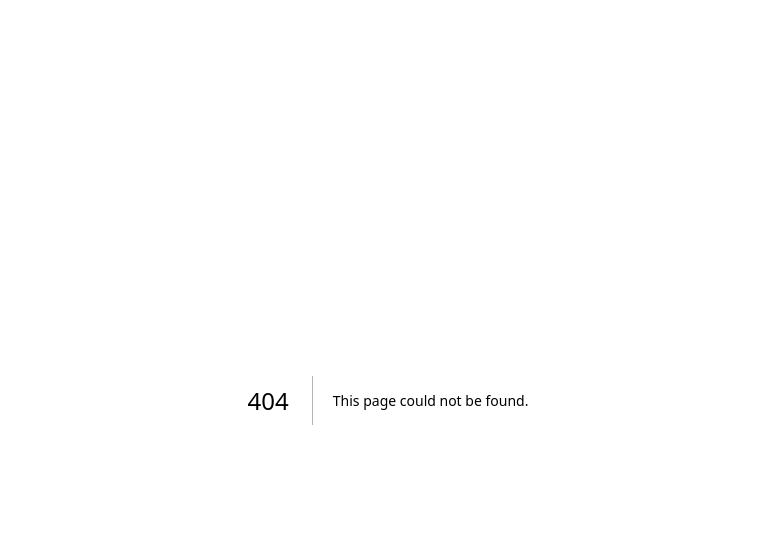
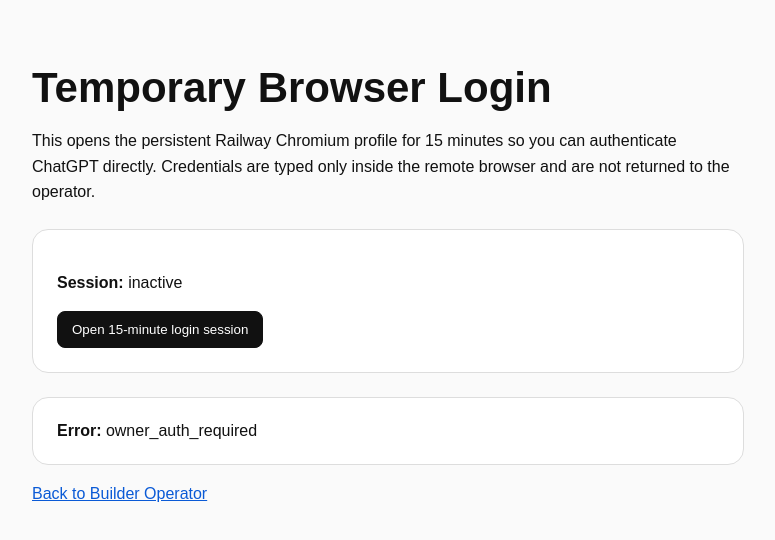
Before and after one commit to scarryhott/ratemyface, a Next.js app: page /operator/browser-login in a window 1280 px wide. Before the commit this address had no page. Shown: the top 540 px of the page, without its empty margins (252-1027 px from the left). Built offline with nearby package versions, Linux system fonts and the light colour scheme; no server answers.

Commit message:
Add temporary authenticated browser login console

```diff
--- /dev/null
+++ b/app/operator/browser-login/page.tsx
@@ -0,0 +1,16 @@
+"use client";
+
+import { useEffect, useState } from "react";
+
+export default function BrowserLoginPage(){
+  const [session,setSession]=useState<any>(null);const [status,setStatus]=useState<any>(null);const [error,setError]=useState("");const [loading,setLoading]=useState(false);
+  async function request(method:"GET"|"POST"|"DELETE"){setLoading(true);setError("");try{const r=await fetch("/api/operator/browser-session",{method,credentials:"same-origin",cache:"no-store"});const b=await r.json().catch(()=>({}));if(!r.ok)throw new Error(String(b?.error||`HTTP_${r.status}`));if(method==="POST")setSession(b);else setStatus(b);if(method==="DELETE")setSession(null);return b;}catch(e:any){setError(String(e?.message||e));}finally{setLoading(false);}}
+  useEffect(()=>{void request("GET");},[]);
+  return <main><h1>Temporary Browser Login</h1><p>This opens the persistent Railway Chromium profile for 15 minutes so you can authenticate ChatGPT directly. Credentials are typed only inside the remote browser and are not returned to the operator.</p>
+    <div className="card"><p><strong>Session:</strong> {status?.active||session?"active":"inactive"}</p>{session?.expires_at&&<p><strong>Expires:</strong> {session.expires_at}</p>}
+      {!session?<button disabled={loading} onClick={()=>request("POST")} style={button}>Open 15-minute login session</button>:<><p><strong>VNC password:</strong> <code>{session.vnc_password}</code></p><p>Open the viewer, enter the VNC password if prompted, then use ChatGPT's normal <strong>Continue with Google</strong> flow inside that browser.</p><a href={session.viewer_url} target="_blank" rel="noreferrer" style={link}>Open remote Chromium</a><button disabled={loading} onClick={()=>request("DELETE")} style={secondary}>Finish browser login</button></>}
+    </div>{error&&<div className="card"><strong>Error:</strong> {error}</div>}<p><a href="/operator">Back to Builder Operator</a></p></main>;
+}
+const button:React.CSSProperties={padding:"10px 14px",border:"1px solid #111",borderRadius:8,background:"#111",color:"white",cursor:"pointer"};
+const secondary:React.CSSProperties={...button,background:"white",color:"#111",marginLeft:8};
+const link:React.CSSProperties={...button,display:"inline-block",textDecoration:"none",marginRight:8};
```
